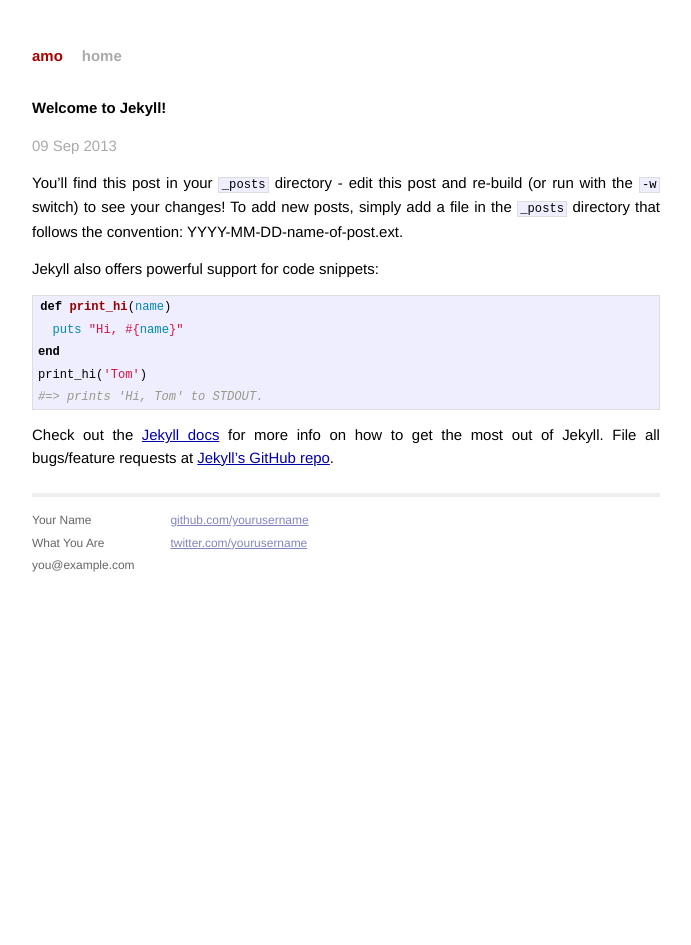
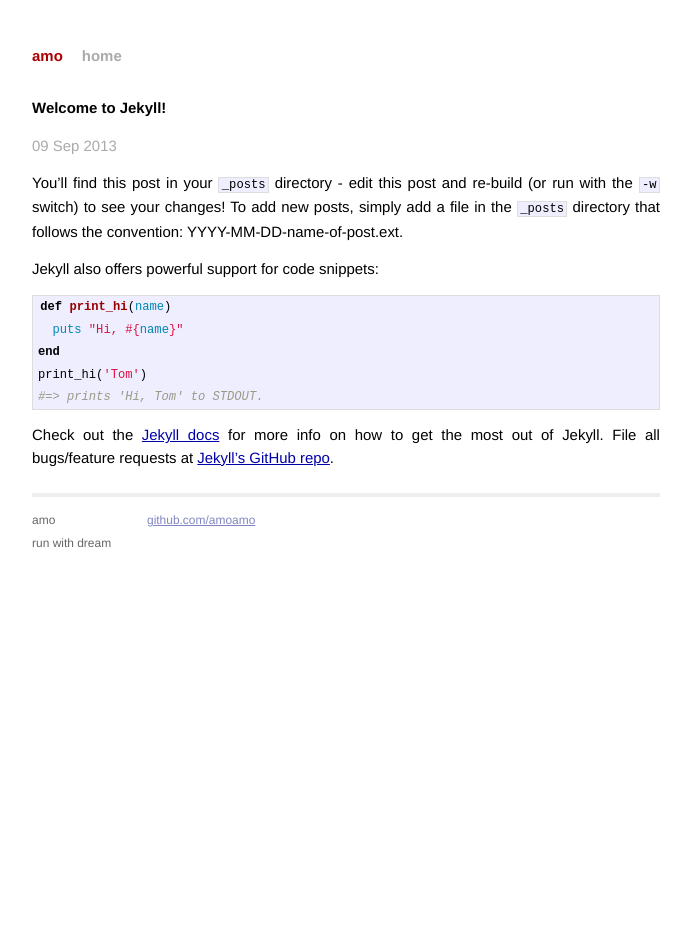
Before and after one commit to amoamo/amoamo.github.io, a Jekyll site: the page built from _posts/2013-09-09-welcome-to-jekyll.markdown, in a window 1280 px wide. Shown: the whole page, without its empty margins (294-985 px from the left). Built offline with Jekyll 4.4.1, drawn with Linux system fonts in a browser that asks for light colours; Markdown is read by kramdown in place of the engine named in the settings.

Commit message:
some information

```diff
--- a/_layouts/default.html
+++ b/_layouts/default.html
@@ -3,7 +3,7 @@
     <head>
         <meta charset="utf-8">
         <meta http-equiv="X-UA-Compatible" content="IE=edge,chrome=1">
-        <title>{{ page.title }}</title>
+        <title>amo's what</title>
         <meta name="viewport" content="width=device-width">
 
         <!-- syntax highlighting CSS -->
@@ -26,15 +26,13 @@
           <div class="footer">
             <div class="contact">
               <p>
-                Your Name<br />
-                What You Are<br />
-                you@example.com
+                amo <br />
+                run with dream<br />
               </p>
             </div>
             <div class="contact">
               <p>
-                <a href="https://github.com/yourusername">github.com/yourusername</a><br />
-                <a href="https://twitter.com/yourusername">twitter.com/yourusername</a><br />
+                <a href="https://github.com/yourusername">github.com/amoamo</a><br />
               </p>
             </div>
           </div>
```
